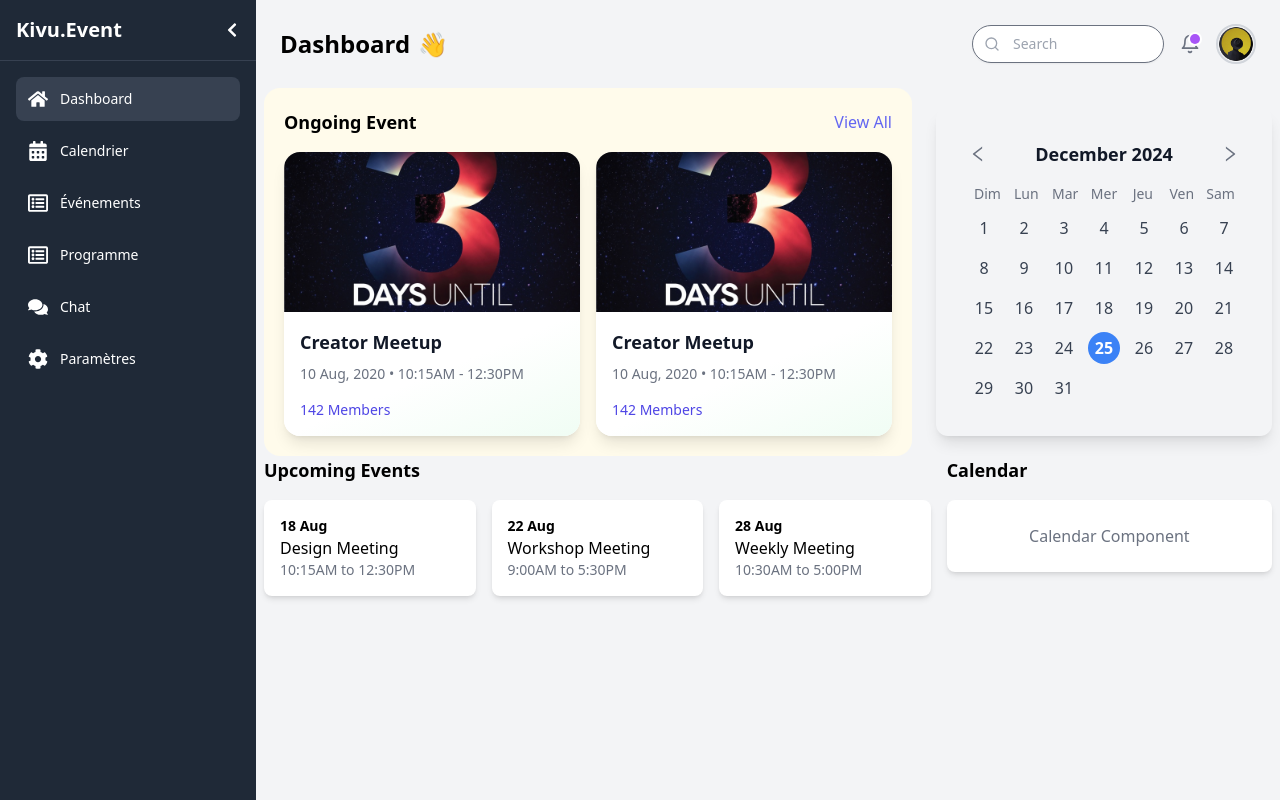
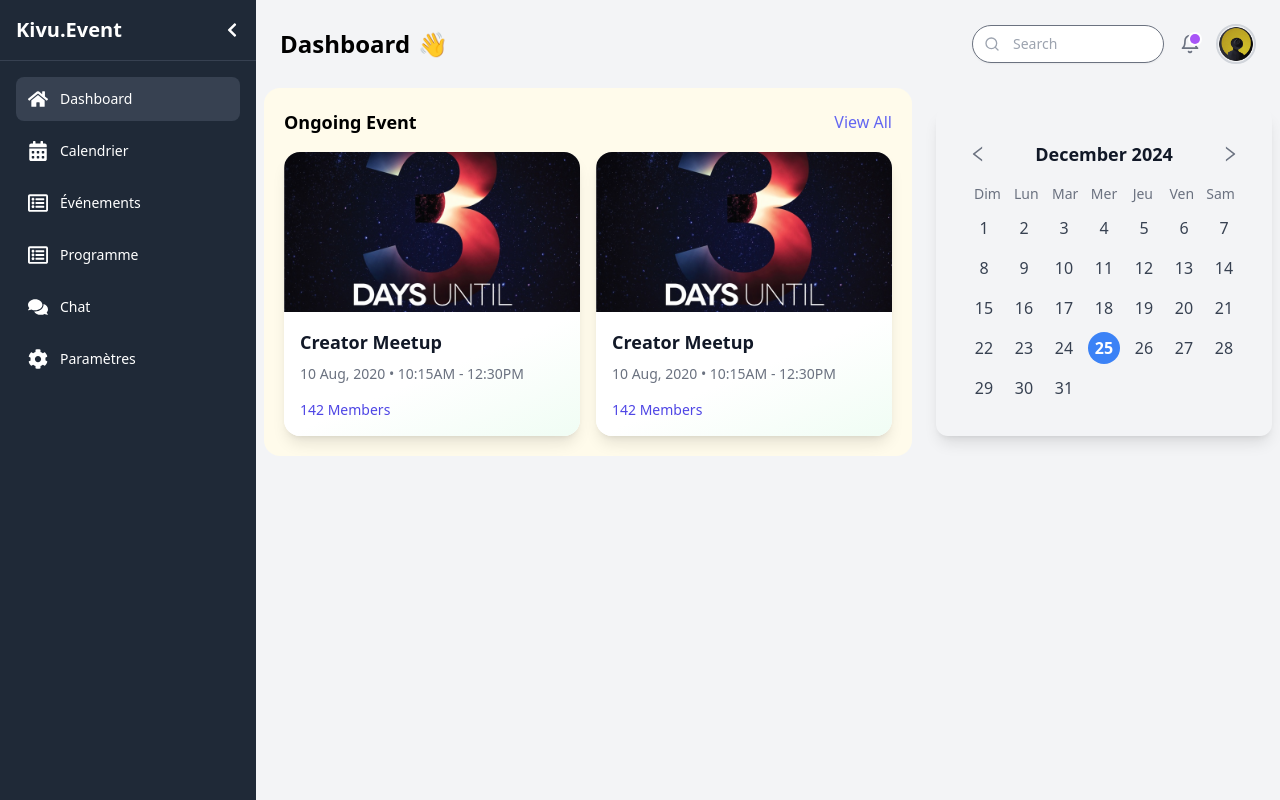
Before and after one commit to anelkamd/Kivu.Event, a React (Vite) app in the folder client/: page / in a window 1280 px wide. Built offline with nearby package versions, Linux system fonts and the light colour scheme.

Commit message:
suppression de quelque element sur le dashboard

```diff
--- a/client/src/pages/Dashboard.jsx
+++ b/client/src/pages/Dashboard.jsx
@@ -2,7 +2,16 @@ import { motion } from 'framer-motion';
 import Header from "../components/Header.jsx";
 import EventCard from "../components/EventCard.jsx";
 import Calendar from "../components/Calendar.jsx";
+import EventCard1 from "../components/EventCard1.jsx";
 
+const participants = [
+    { image: "https://via.placeholder.com/40/FF0000" },
+    { image: "https://via.placeholder.com/40/00FF00" },
+    { image: "https://via.placeholder.com/40/0000FF" },
+    { image: "https://via.placeholder.com/40/FFFF00" },
+    { image: "https://via.placeholder.com/40/FF00FF" },
+    { image: "https://via.placeholder.com/40/00FFFF" },
+];
 
 const Dashboard = () => {
     return (
@@ -32,39 +41,8 @@ const Dashboard = () => {
             </div>
 
             {/* Upcoming Events Section */}
-            <div className="grid grid-cols-3 gap-4">
-                <div className="col-span-2">
-                    <div className="mb-4">
-                        <h3 className="text-lg font-semibold">Upcoming Events</h3>
-                    </div>
-                    <div className="grid grid-cols-3 gap-4">
-                        <motion.div className="p-4 bg-white rounded-lg shadow-md" whileHover={{scale: 1.03}}>
-                            <h4 className="text-sm font-semibold">18 Aug</h4>
-                            <p>Design Meeting</p>
-                            <p className="text-sm text-gray-500">10:15AM to 12:30PM</p>
-                        </motion.div>
-                        <motion.div className="p-4 bg-white rounded-lg shadow-md" whileHover={{scale: 1.03}}>
-                            <h4 className="text-sm font-semibold">22 Aug</h4>
-                            <p>Workshop Meeting</p>
-                            <p className="text-sm text-gray-500">9:00AM to 5:30PM</p>
-                        </motion.div>
-                        <motion.div className="p-4 bg-white rounded-lg shadow-md" whileHover={{scale: 1.03}}>
-                            <h4 className="text-sm font-semibold">28 Aug</h4>
-                            <p>Weekly Meeting</p>
-                            <p className="text-sm text-gray-500">10:30AM to 5:00PM</p>
-                        </motion.div>
-                    </div>
-                </div>
-                <div>
-                    <div className="mb-4">
-                        <h3 className="text-lg font-semibold">Calendar</h3>
-                    </div>
-                    <motion.div className="p-6 bg-white rounded-lg shadow-md" whileHover={{scale: 1.03}}>
-                        {/* Placeholder for Calendar Component */}
-                        <p className="text-center text-gray-500">Calendar Component</p>
-                    </motion.div>
-                </div>
-            </div>
+
+
         </div>
     );
 };
```
